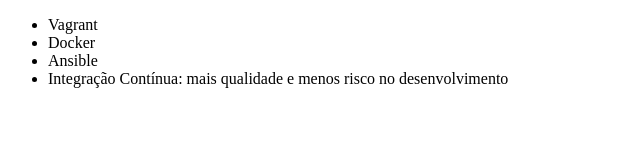
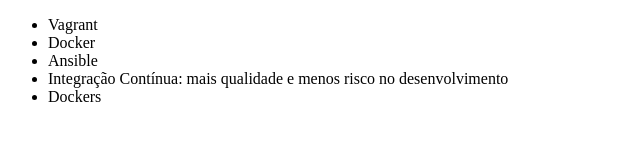
Before and after one commit to joao25102000silva/alura-git, a plain HTML site: page index.html in a window 1280 px wide. Shown: the full height of the page, 0-640 px from the left. Drawn offline with Linux system fonts and the light colour scheme.

```diff
--- a/index.html
+++ b/index.html
@@ -10,6 +10,7 @@
             <li>Docker</li>
             <li>Ansible</li>
             <li>Integração Contínua: mais qualidade e menos risco no desenvolvimento</li>
+            <li>Dockers</li>
         </ul>
     </body>
 </html>
```
